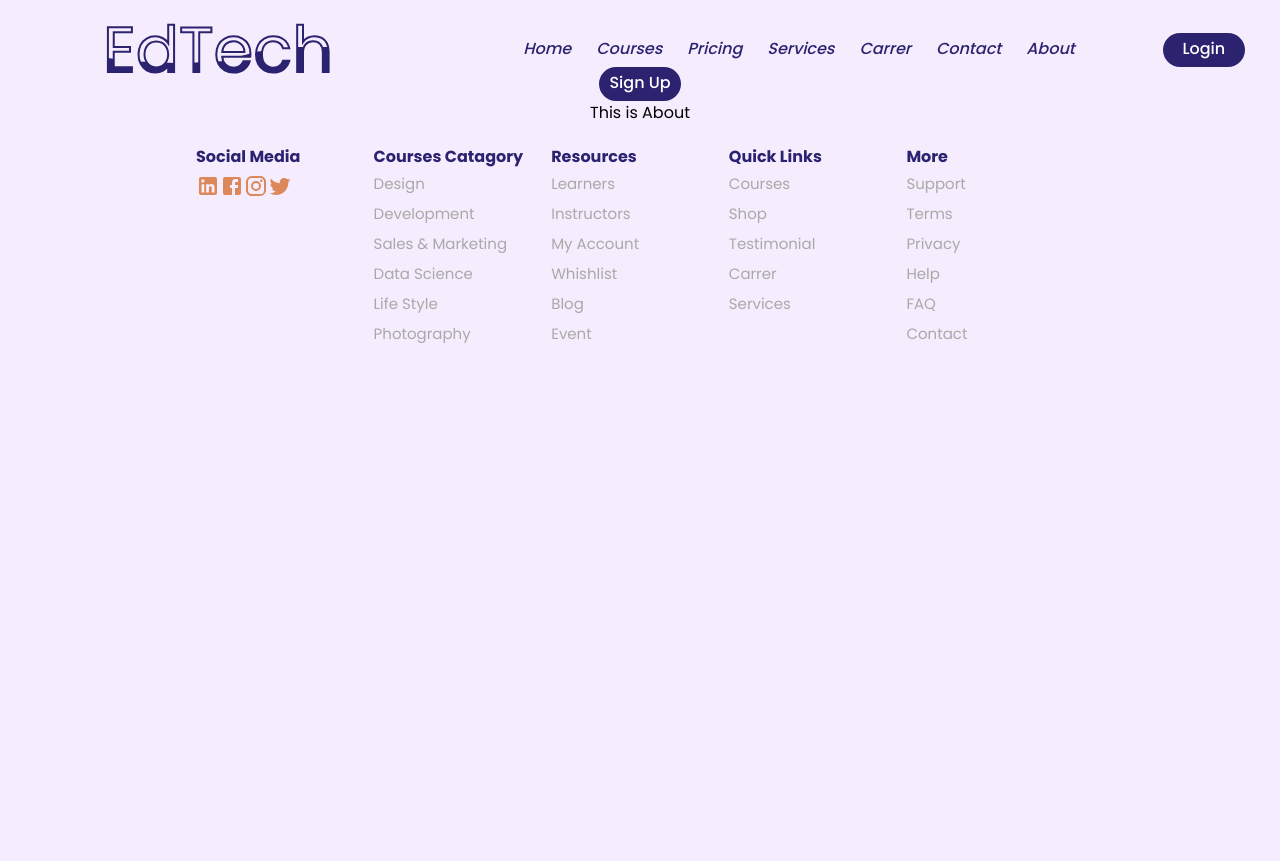
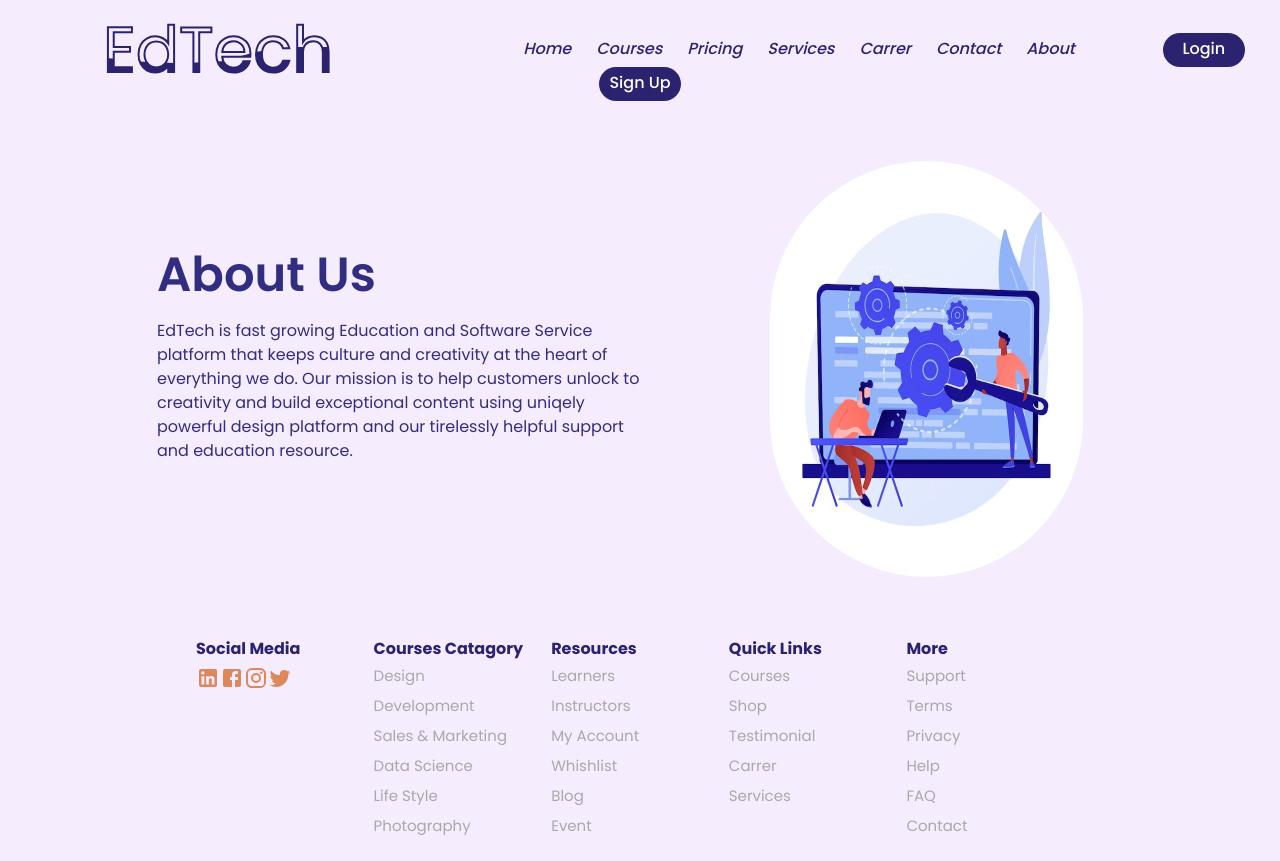
Before and after one commit to mahade00/educational-react-router, a React (Create React App) app: page /about in a window 1280 px wide. Before the commit the page ends 800 px from the top, so only its background shows below. Built offline with nearby package versions, Linux system fonts and the light colour scheme.

Commit message:
about us added

```diff
--- /dev/null
+++ b/src/components/About/About.css
@@ -0,0 +1,15 @@
+.about-main{
+    display: flex;
+    margin:60px 197px 60px 157px ;
+}
+.about{
+    text-align: left;
+    padding-right: 127px;
+    padding-top: 90px;
+}
+.about-image img{
+    height: 416px;
+        width: 1600px;
+        border-radius: 260px;
+
+}
--- a/src/components/About/About.js
+++ b/src/components/About/About.js
@@ -1,9 +1,17 @@
 import React from 'react';
+import AboutImg from '../images/about_us.avif'
+import './About.css';
 
 const About = () => {
     return (
-        <div>
-            <h2>This is About</h2>
+        <div className='about-main'>
+            <div className='about'>
+                <h1 className='font-semibold text-5xl text-indigo-900'>About Us</h1>
+                <p className='text-indigo-900 text-base pt-5'>EdTech is fast growing Education and Software Service platform that keeps culture and creativity at the heart of everything we do. Our mission is to help customers unlock to creativity and build exceptional content using uniqely powerful design platform and our tirelessly helpful support and education resource.</p>
+            </div>
+            <div className='about-image'>
+                <img src={AboutImg} alt="About Us" />
+            </div>
         </div>
     );
 };
```
Also changed, not shown: src/components/images/about_us.avif (added).
